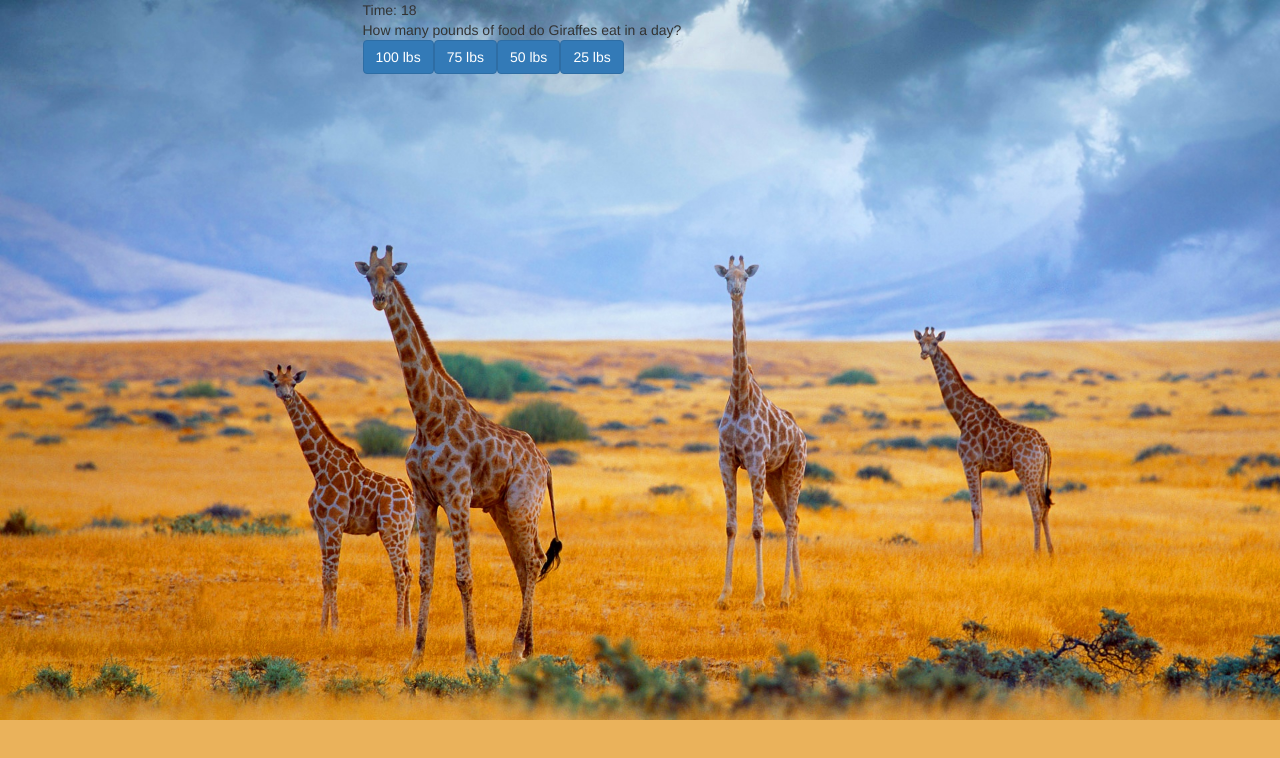
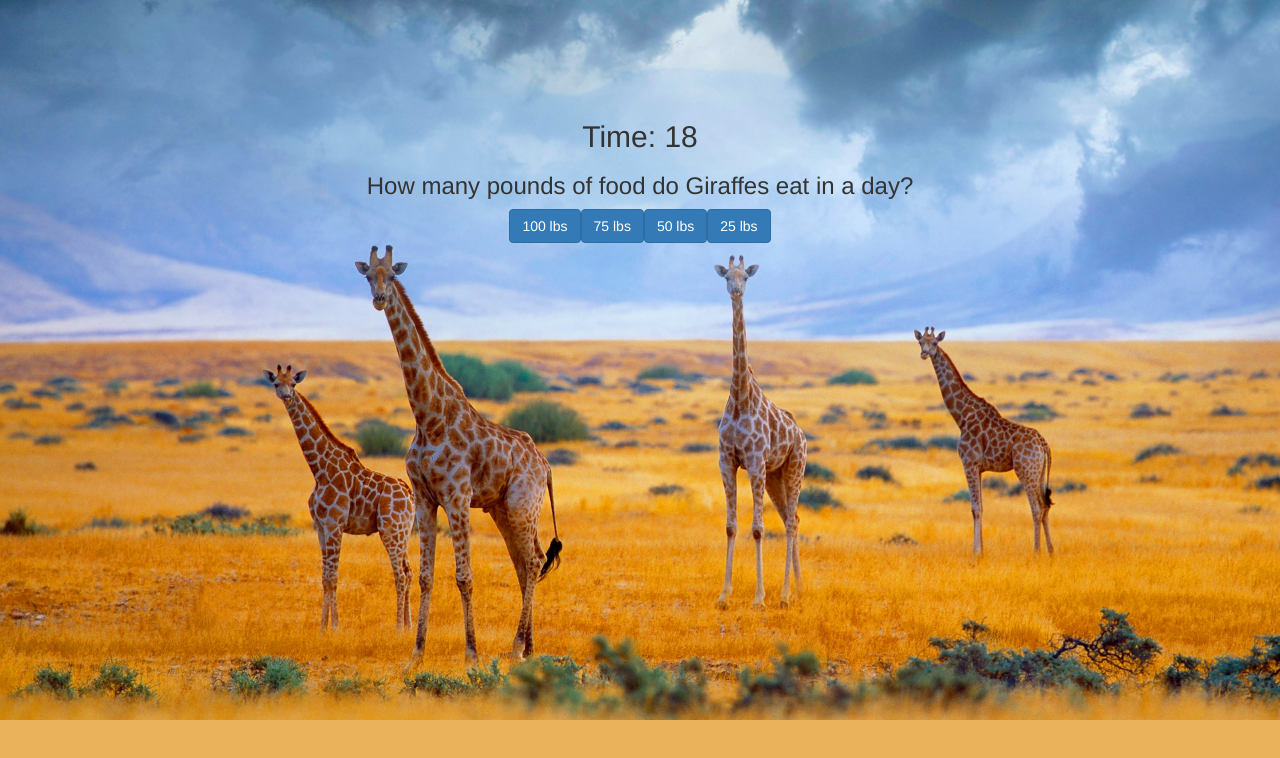
Before and after one commit to mmann30/TriviaGame, a plain HTML site: page index.html in a window 1280 px wide. Both pictures are taken after a click on the button "Start Quiz". Drawn offline with nearby package versions, Linux system fonts and the light colour scheme.

Commit message:
adjusted question location

```diff
--- a/assets/css/style.css
+++ b/assets/css/style.css
@@ -7,16 +7,17 @@ body {
 	background-repeat: no-repeat;
 }
 
-.container {
-/*	background-image: url(../images/Savannah-HD-Wallpaper.jpg);
-	background-size: 100% 100%;
-	background-repeat: no-repeat;*/
+
+#wrapper {
+	text-align: center;
+	margin-top: 100px;
 }
 
-/*#main-menu {
 
+#main-menu {
+	margin-top: 25%;
 }
-*/
+
 #quiz-content {
 	display: none;
 }
--- a/assets/javascript/app.js
+++ b/assets/javascript/app.js
@@ -45,7 +45,7 @@ function displayQuiz(){
 	// Show quiz content
 	$("#quiz-content").show();
 	$("#timer-value").html(timer);
-	$("#question").html(arrQuestions[position][0]);
+	$("#question-text").html(arrQuestions[position][0]);
 
 	// renders choice buttons
 	for( i = 1; i < arrQuestions[position].length - 1; i++){
--- a/index.html
+++ b/index.html
@@ -18,14 +18,14 @@
 <body>
 	<div class="container">
 		<div class="row">
-			<div class="col-md-6 col-md-offset-3">
+			<div class="col-md-6 col-md-offset-3" id="wrapper">
 				<div id="main-menu">
 					<button class="btn btn-primary" id="start">Start Quiz</button>
 				</div>
 
 				<div id="quiz-content">
-					<div id="timer">Time: <span id="timer-value"></span></div>
-					<div id="question"></div>
+					<div id="timer"><h2>Time: <span id="timer-value"></span></h2></div>
+					<div id="question"><h3 id="question-text"></h3></div>
 					<div id="choices"></div>
 				</div>
 
```
